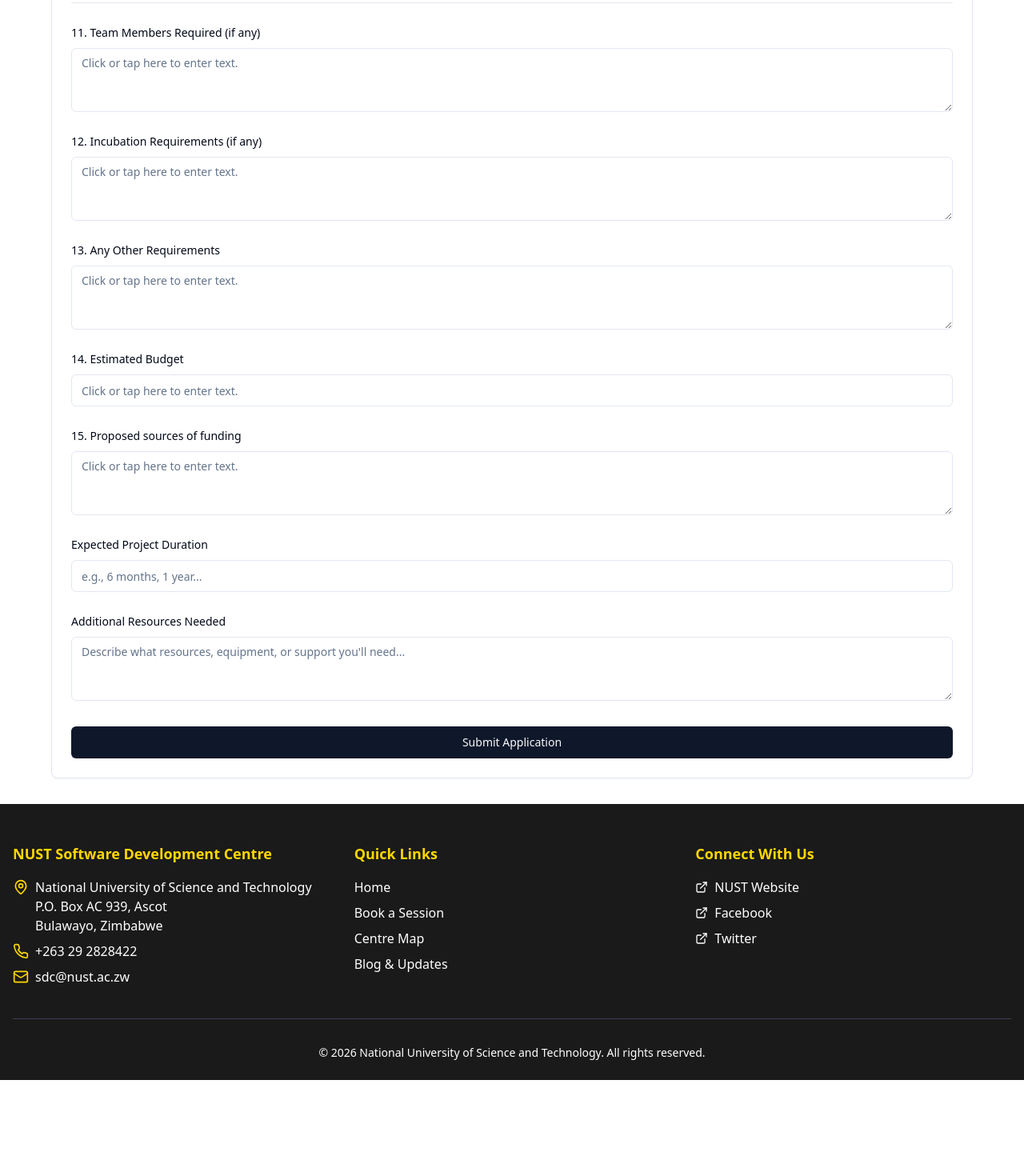
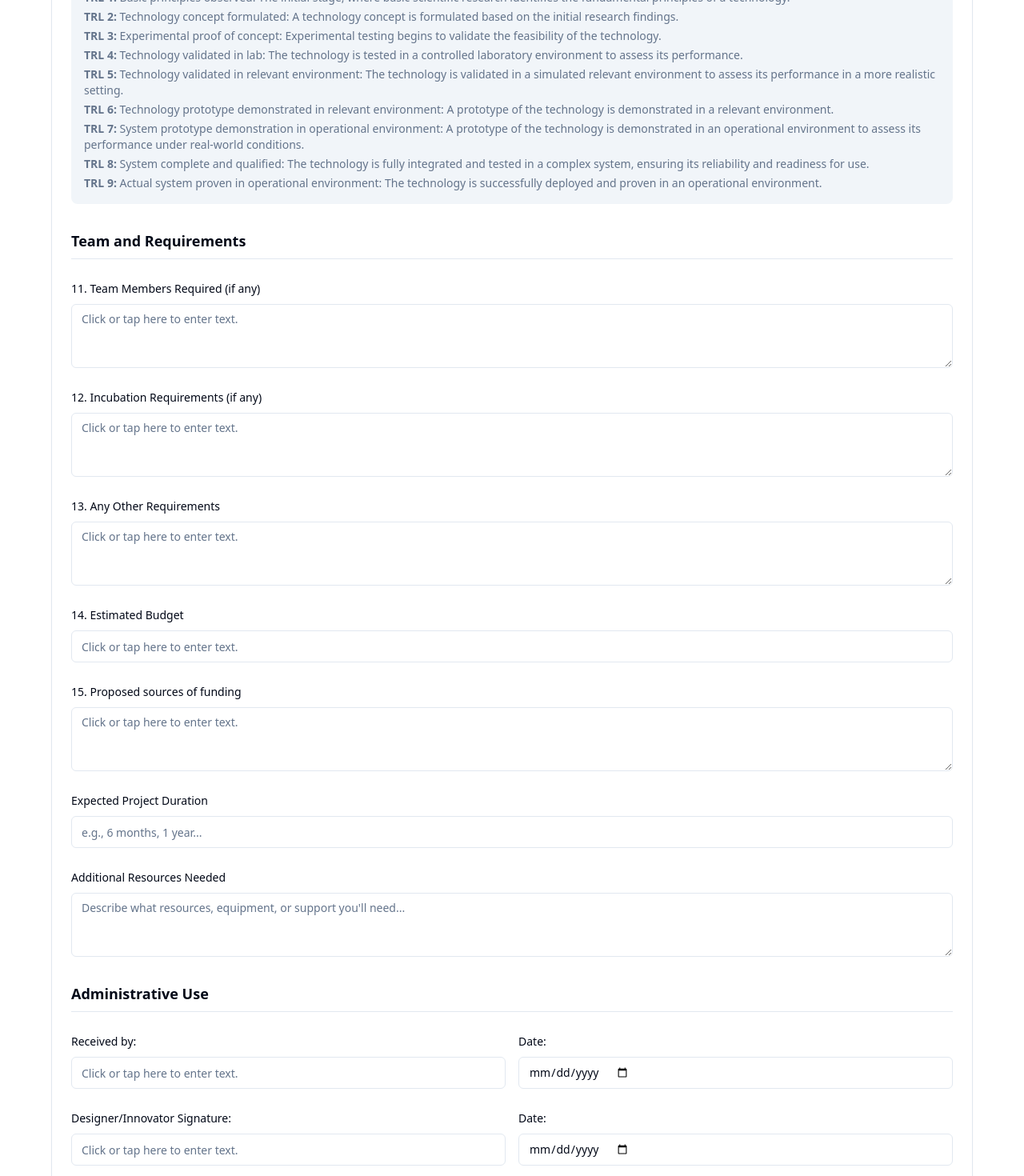
Before and after one commit to Eugene-maposa/nust-dev-reserve, a React (Vite) app: page /innovation-hub in a window 1280 px wide. Shown: the part 2520-3990 px from the top of the page at 80% size. Before the commit the page ends 3870 px from the top, so only its background shows below. Built offline with nearby package versions, Linux system fonts and the light colour scheme.

Commit message:
Add TRL info and signature fields
Updated the Innovation Hub application form to include signature and date fields for "Received by" and "Designer/Innovator". Also added a comprehensive guide for selecting the correct TRL level. The NUST logo has been corrected.

```diff
--- a/src/components/innovation/InnovationApplicationForm.tsx
+++ b/src/components/innovation/InnovationApplicationForm.tsx
@@ -40,6 +40,10 @@ interface FormData {
   proposedFunding: string;
   expectedDuration: string;
   resourcesNeeded: string;
+  receivedBy: string;
+  receivedDate: string;
+  designerSignature: string;
+  signatureDate: string;
 }
 
 const InnovationApplicationForm = () => {
@@ -76,7 +80,11 @@ const InnovationApplicationForm = () => {
     estimatedBudget: '',
     proposedFunding: '',
     expectedDuration: '',
-    resourcesNeeded: ''
+    resourcesNeeded: '',
+    receivedBy: '',
+    receivedDate: '',
+    designerSignature: '',
+    signatureDate: ''
   });
 
   const handleInputChange = (field: keyof FormData, value: string) => {
@@ -172,7 +180,11 @@ const InnovationApplicationForm = () => {
         estimatedBudget: '',
         proposedFunding: '',
         expectedDuration: '',
-        resourcesNeeded: ''
+        resourcesNeeded: '',
+        receivedBy: '',
+        receivedDate: '',
+        designerSignature: '',
+        signatureDate: ''
       });
     } catch (error) {
       console.error('Error submitting application:', error);
@@ -463,6 +475,21 @@ const InnovationApplicationForm = () => {
                   <SelectItem value="TRL 9">TRL 9: Actual system proven in operational environment</SelectItem>
                 </SelectContent>
               </Select>
+
+              <div className="mt-4 p-4 bg-muted rounded-lg text-sm">
+                <h4 className="font-medium mb-2">Key: Technology Readiness Level (TRL)</h4>
+                <ul className="space-y-1 text-muted-foreground">
+                  <li><strong>TRL 1:</strong> Basic principles observed: The initial stage, where basic scientific research identifies the fundamental principles of a technology.</li>
+                  <li><strong>TRL 2:</strong> Technology concept formulated: A technology concept is formulated based on the initial research findings.</li>
+                  <li><strong>TRL 3:</strong> Experimental proof of concept: Experimental testing begins to validate the feasibility of the technology.</li>
+                  <li><strong>TRL 4:</strong> Technology validated in lab: The technology is tested in a controlled laboratory environment to assess its performance.</li>
+                  <li><strong>TRL 5:</strong> Technology validated in relevant environment: The technology is validated in a simulated relevant environment to assess its performance in a more realistic setting.</li>
+                  <li><strong>TRL 6:</strong> Technology prototype demonstrated in relevant environment: A prototype of the technology is demonstrated in a relevant environment.</li>
+                  <li><strong>TRL 7:</strong> System prototype demonstration in operational environment: A prototype of the technology is demonstrated in an operational environment to assess its performance under real-world conditions.</li>
+                  <li><strong>TRL 8:</strong> System complete and qualified: The technology is fully integrated and tested in a complex system, ensuring its reliability and readiness for use.</li>
+                  <li><strong>TRL 9:</strong> Actual system proven in operational environment: The technology is successfully deployed and proven in an operational environment.</li>
+                </ul>
+              </div>
             </div>
           </div>
 
@@ -546,6 +573,55 @@ const InnovationApplicationForm = () => {
             </div>
           </div>
 
+          {/* Administrative Section */}
+          <div className="space-y-6">
+            <h3 className="text-lg font-semibold border-b pb-2">Administrative Use</h3>
+
+            <div className="grid grid-cols-1 md:grid-cols-2 gap-4">
+              <div className="space-y-2">
+                <Label htmlFor="receivedBy">Received by:</Label>
+                <Input
+                  id="receivedBy"
+                  value={formData.receivedBy}
+                  onChange={(e) => handleInputChange('receivedBy', e.target.value)}
+                  placeholder="Click or tap here to enter text."
+                />
+              </div>
+
+              <div className="space-y-2">
+                <Label htmlFor="receivedDate">Date:</Label>
+                <Input
+                  id="receivedDate"
+                  type="date"
+                  value={formData.receivedDate}
+                  onChange={(e) => handleInputChange('receivedDate', e.target.value)}
+                />
+              </div>
+            </div>
+
+            <div className="grid grid-cols-1 md:grid-cols-2 gap-4">
+              <div className="space-y-2">
+                <Label htmlFor="designerSignature">Designer/Innovator Signature:</Label>
+                <Input
+                  id="designerSignature"
+                  value={formData.designerSignature}
+                  onChange={(e) => handleInputChange('designerSignature', e.target.value)}
+                  placeholder="Click or tap here to enter text."
+                />
+              </div>
+
+              <div className="space-y-2">
+                <Label htmlFor="signatureDate">Date:</Label>
+                <Input
+                  id="signatureDate"
+                  type="date"
+                  value={formData.signatureDate}
+                  onChange={(e) => handleInputChange('signatureDate', e.target.value)}
+                />
+              </div>
+            </div>
+          </div>
+
           <Button type="submit" disabled={isLoading} className="w-full">
             {isLoading ? 'Submitting...' : 'Submit Application'}
           </Button>
```
